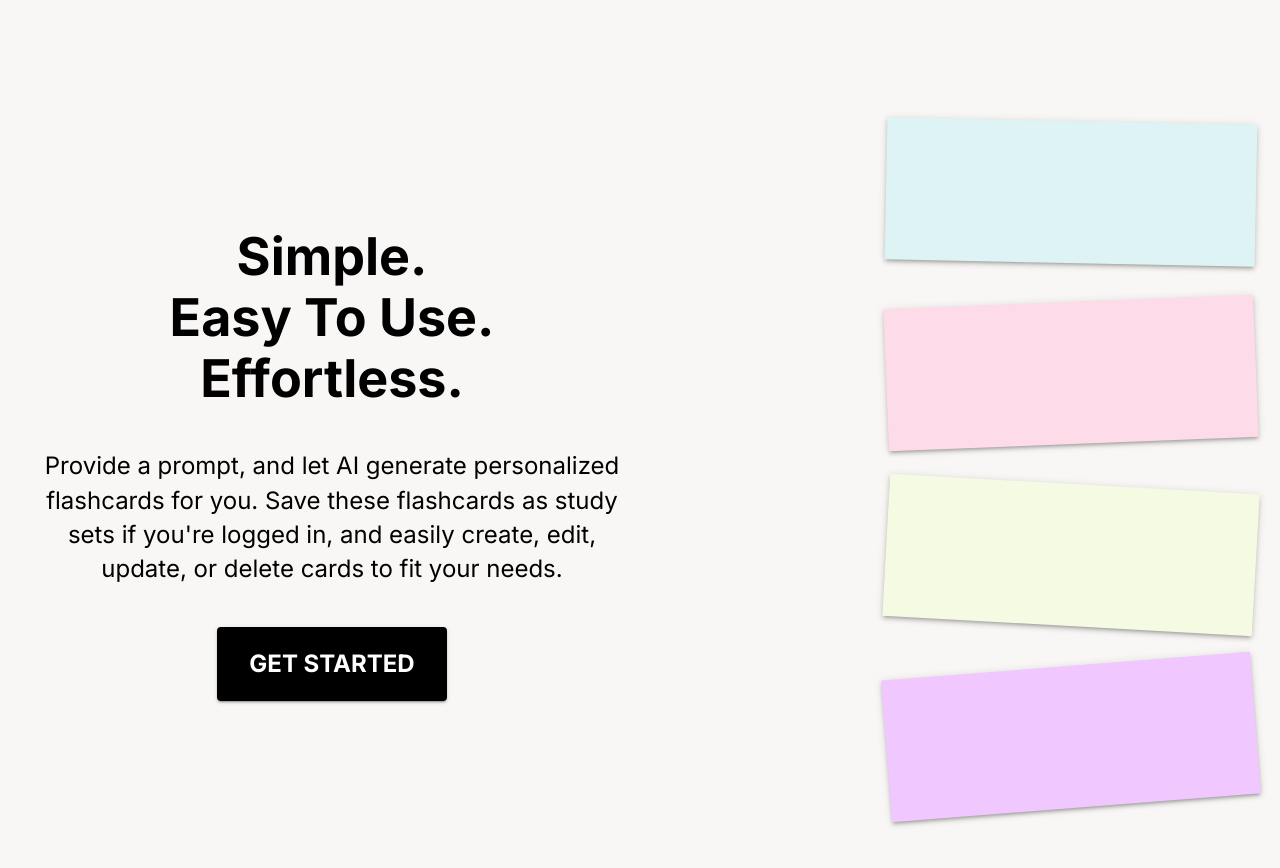
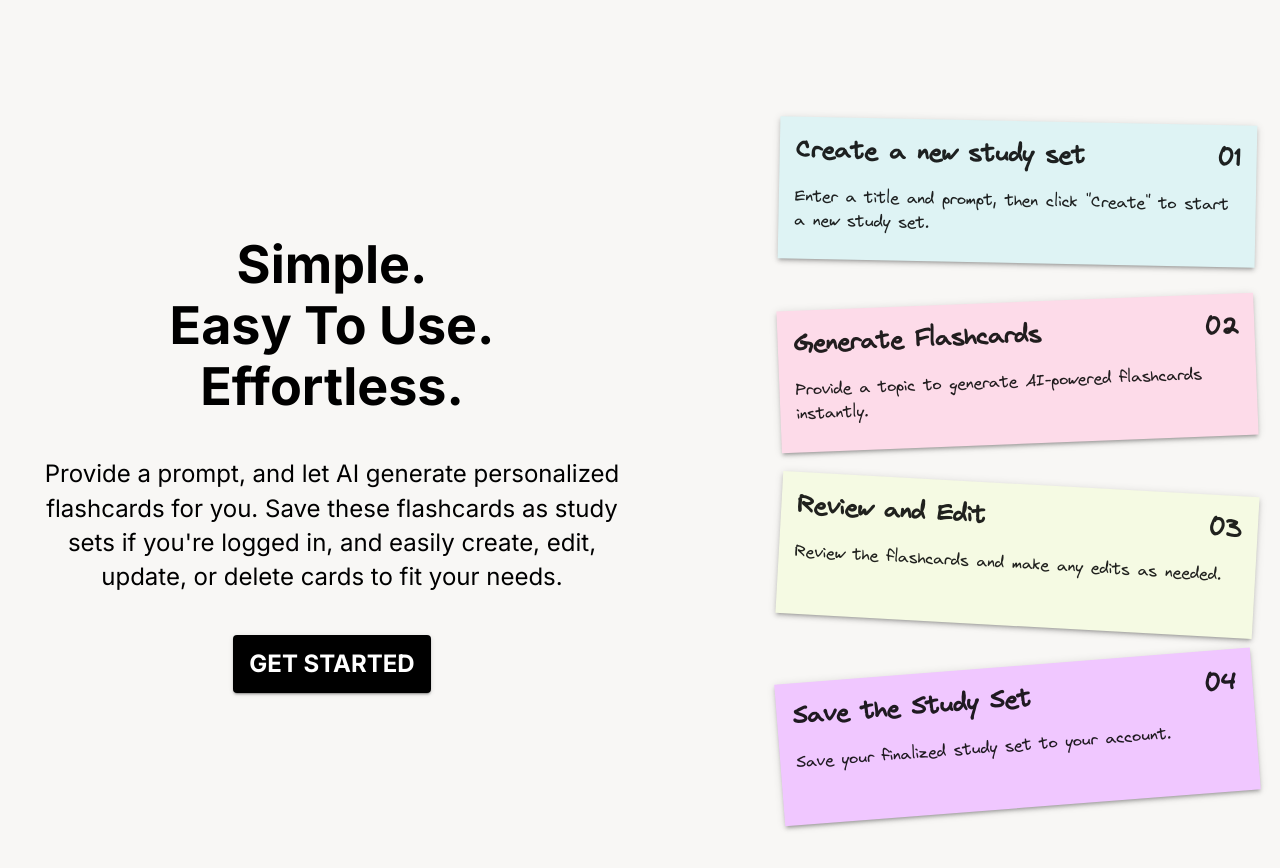
Before and after one commit to kenyounot123/ai-flashcard, a Next.js app: page / in a window 1280 px wide. Shown: the part 1060-1928 px from the top of the page. Built offline with nearby package versions, Linux system fonts and the light colour scheme; no server answers.

Commit message:
Update product section

```diff
--- a/src/components/ProductSection.tsx
+++ b/src/components/ProductSection.tsx
@@ -9,7 +9,7 @@ export default function ProductSection() {
           <Typography sx={{fontSize: 52, fontWeight: "bold"}} variant="h1">Easy To Use.</Typography>
           <Typography sx={{fontSize: 52, fontWeight: "bold"}} variant="h1">Effortless.</Typography>
           <Typography sx={{fontSize: 24, my:5}} variant="body2">Provide a prompt, and let AI generate personalized flashcards for you. Save these flashcards as study sets if you're logged in, and easily create, edit, update, or delete cards to fit your needs. </Typography>
-          <Button sx={{ textWrap: 'nowrap', width:"min-content", fontWeight:"bold", fontSize: 24,py:2, px: 4}} variant="contained">
+          <Button sx={{ textWrap: 'nowrap', width:"min-content", fontWeight:"bold", fontSize: 24, py:1, px: 2}} variant="contained">
             Get Started
           </Button>
         </Stack>
@@ -25,6 +25,11 @@ export default function ProductSection() {
               rotate: '1.14deg',
               backgroundColor: 'accent.accent2',
               p:2}} >
+                <Stack mb={2} direction={'row'} justifyContent={'space-between'}>
+                  <Typography sx={{fontSize: '1.5rem', fontWeight: 'bold'}}>Create a new study set</Typography>
+                  <Typography sx={{fontSize: '1.5rem', fontWeight: 'bold'}}>01</Typography>
+                </Stack>
+                <Typography>Enter a title and prompt, then click "Create" to start a new study set.</Typography>
           </Paper>
           <Paper
             square
@@ -37,7 +42,11 @@ export default function ProductSection() {
               rotate: '-2.25deg',
               backgroundColor: 'accent.accent1',
               p:2}} >
-
+                <Stack mb={2} direction={'row'} justifyContent={'space-between'}>
+                  <Typography sx={{fontSize: '1.5rem', fontWeight: 'bold'}}>Generate Flashcards</Typography>
+                  <Typography sx={{fontSize: '1.5rem', fontWeight: 'bold'}}>02</Typography>
+                </Stack>
+                <Typography>Provide a topic to generate AI-powered flashcards instantly.</Typography>
           </Paper>
           <Paper
             square
@@ -50,7 +59,11 @@ export default function ProductSection() {
               rotate: '3.18deg',
               backgroundColor: 'accent.accent3',
               p:2}} >
-
+                <Stack mb={2} direction={'row'} justifyContent={'space-between'}>
+                  <Typography sx={{fontSize: '1.5rem', fontWeight: 'bold'}}>Review and Edit</Typography>
+                  <Typography sx={{fontSize: '1.5rem', fontWeight: 'bold'}}>03</Typography>
+                </Stack>
+                <Typography>Review the flashcards and make any edits as needed.</Typography>
           </Paper>
           <Paper
             square
@@ -63,7 +76,11 @@ export default function ProductSection() {
               rotate: '-4.47deg',
               backgroundColor: 'accent.accent4',
               p:2}} >
-
+                <Stack mb={2} direction={'row'} justifyContent={'space-between'}>
+                  <Typography sx={{fontSize: '1.5rem', fontWeight: 'bold'}}>Save the Study Set</Typography>
+                  <Typography sx={{fontSize: '1.5rem', fontWeight: 'bold'}}>04</Typography>
+                </Stack>
+                <Typography> Save your finalized study set to your account.</Typography>
           </Paper>
 
         </Box>
```
